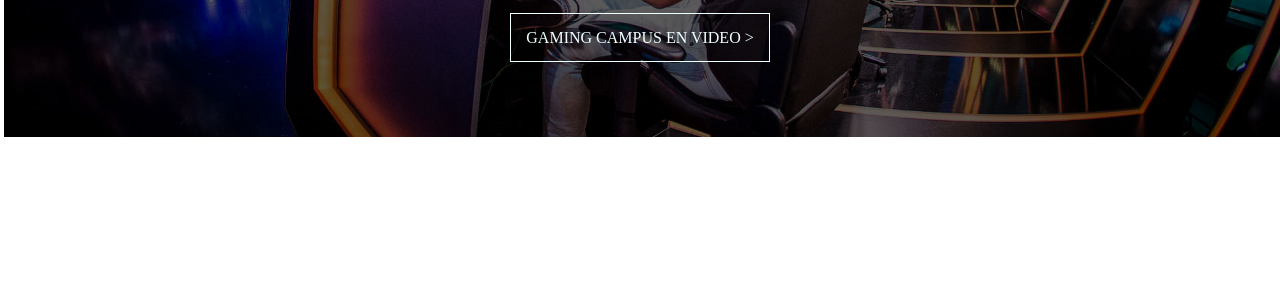
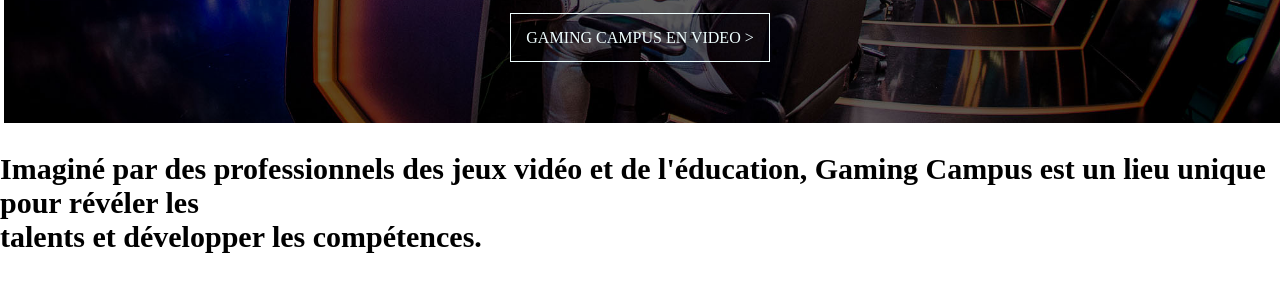
Before and after one commit to RACHID63/TP-N-3, a plain HTML site: page index.html in a window 1280 px wide. Shown: the part 643-926 px from the top of the page. Before the commit the page ends 813 px from the top, so only its background shows below. Drawn offline with Linux system fonts and the light colour scheme.

Commit message:
upto date descriptif

```diff
--- a/index.html
+++ b/index.html
@@ -28,10 +28,17 @@
             <img id="logosite" src="./img/logo-gc-hero.png" alt="logo">
             <h2 id="text2" 2>PASSION. PROFESSIONNALISME. PERFORMANCE.</H2>
             <div class="btnintro">
-                <a id="text3" href="" class="btngamin">GAMING  CAMPUS  EN  VIDEO  ></a>
+                <a id="text3" href="" class="btngamin">GAMING CAMPUS EN VIDEO ></a>
             </div>
         </section>
 
+    </div>
+    <div class="containerdescription">
+        <p class="descriptif">
+            Imaginé par des professionnels des jeux vidéo et de l'éducation, Gaming Campus est un lieu unique pour
+            révéler les <br>
+            talents et développer les compétences.
+        </p>
     </div>
 </header>
 
--- a/styles.css
+++ b/styles.css
@@ -31,6 +31,20 @@ body {
   justify-content: space-around;
 }
 
+.containerdescription {
+  height: 200px;
+  width: 100vw;
+  background-color:white;
+  display: flex;
+  justify-content: center;
+  align-items: center;
+}
+
+.descriptif {
+ font-size: 30px;
+ font-weight: bold;
+}
+
 .onglet {
   font-size: 20px;
   text-decoration: none;
@@ -48,7 +62,7 @@ body {
 }
 
 header {
-  height: 654px;
+  height: 800px;
   width: 100vw;
   display: flex;
   flex-direction: column;
```
